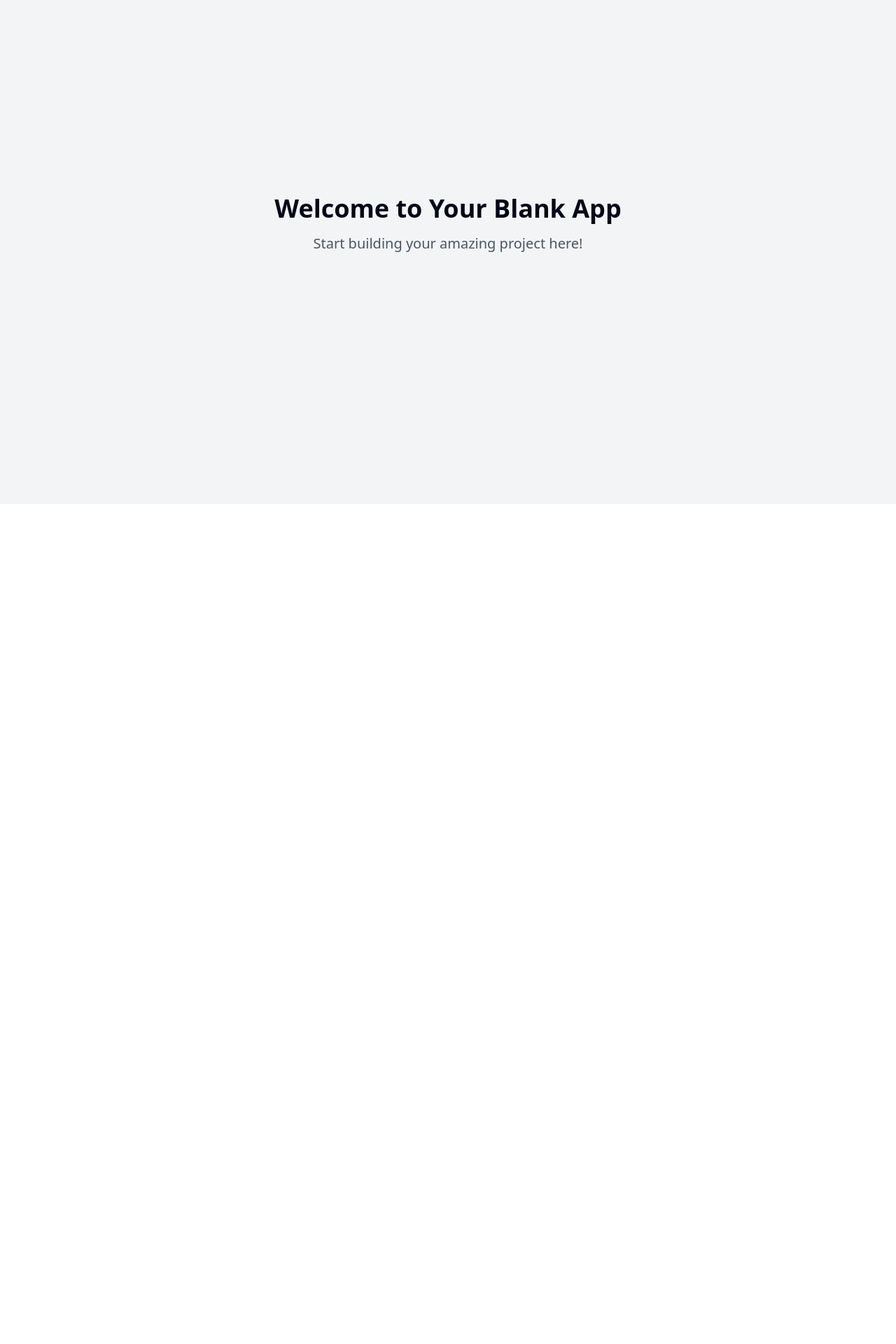
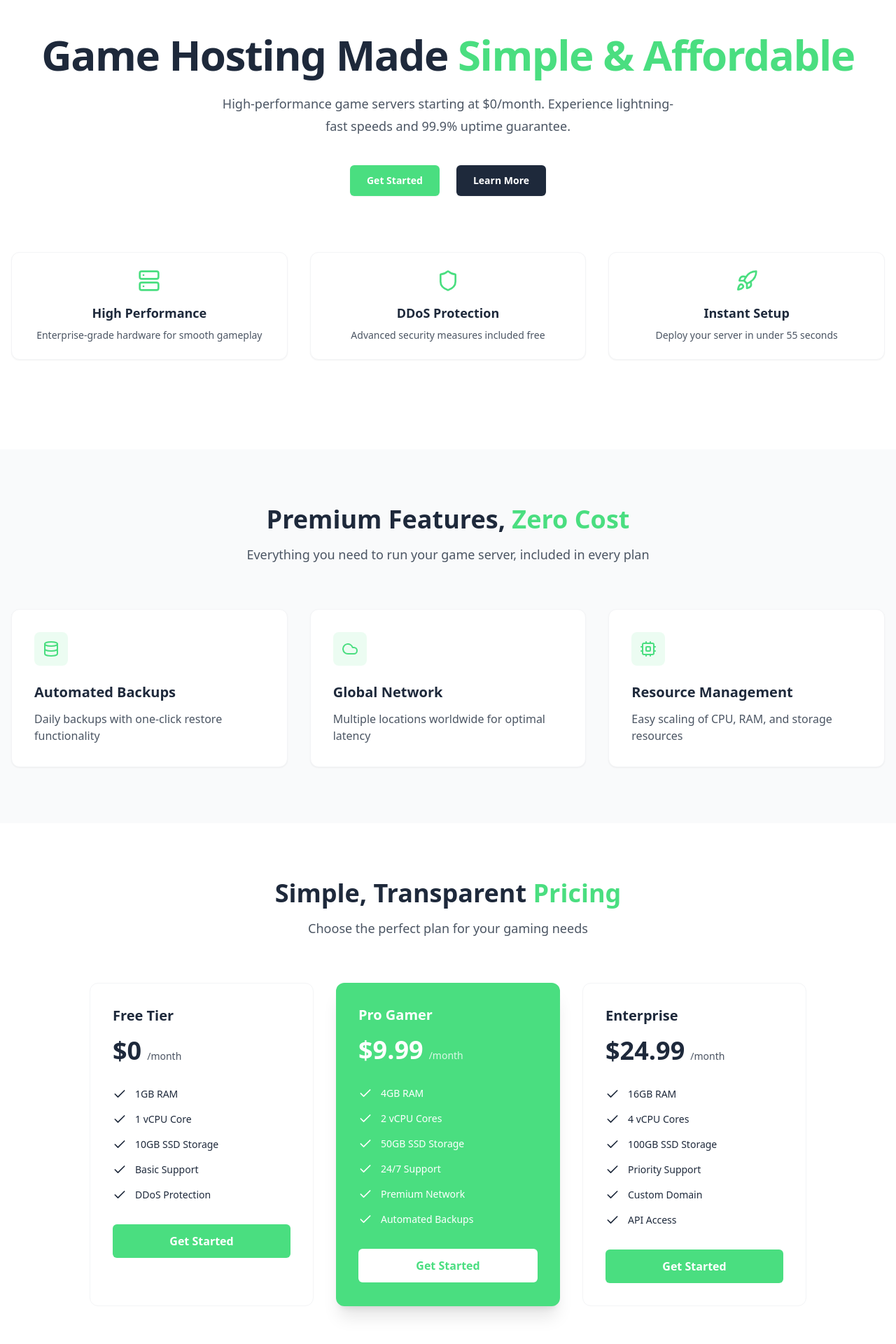
Before and after one commit to fampra/reliance-game-haven, a React (Vite) app: page / in a window 1280 px wide. Shown: the part 80-2000 px from the top of the page at 70% size. Before the commit the page ends 800 px from the top, so only its background shows below. Built offline with nearby package versions, Linux system fonts and the light colour scheme.

Commit message:
Create website for ReliHosting
Implemented a website for ReliHosting, a budget-friendly game hosting company. The project includes necessary components and configurations to support the website's functionality and design.
[skip gpt_engineer]

```diff
--- a/package.json
+++ b/package.json
@@ -45,6 +45,7 @@
     "cmdk": "^1.0.0",
     "date-fns": "^3.6.0",
     "embla-carousel-react": "^8.3.0",
+    "framer-motion": "^11.16.0",
     "input-otp": "^1.2.4",
     "lucide-react": "^0.462.0",
     "next-themes": "^0.3.0",
--- /dev/null
+++ b/src/components/Features.tsx
@@ -0,0 +1,65 @@
+import { motion } from "framer-motion";
+import { Database, Cloud, Cpu } from "lucide-react";
+
+export const Features = () => {
+  return (
+    <section id="features" className="py-20 bg-gray-50">
+      <div className="container mx-auto px-4">
+        <motion.div
+          initial={{ opacity: 0, y: 20 }}
+          whileInView={{ opacity: 1, y: 0 }}
+          viewport={{ once: true }}
+          transition={{ duration: 0.6 }}
+          className="text-center mb-16"
+        >
+          <h2 className="text-3xl font-bold text-secondary sm:text-4xl">
+            Premium Features, <span className="text-primary">Zero Cost</span>
+          </h2>
+          <p className="mt-4 text-lg text-gray-600">
+            Everything you need to run your game server, included in every plan
+          </p>
+        </motion.div>
+
+        <div className="grid grid-cols-1 md:grid-cols-3 gap-8">
+          {[
+            {
+              icon: Database,
+              title: "Automated Backups",
+              description:
+                "Daily backups with one-click restore functionality",
+            },
+            {
+              icon: Cloud,
+              title: "Global Network",
+              description:
+                "Multiple locations worldwide for optimal latency",
+            },
+            {
+              icon: Cpu,
+              title: "Resource Management",
+              description:
+                "Easy scaling of CPU, RAM, and storage resources",
+            },
+          ].map((feature, index) => (
+            <motion.div
+              key={feature.title}
+              initial={{ opacity: 0, y: 20 }}
+              whileInView={{ opacity: 1, y: 0 }}
+              viewport={{ once: true }}
+              transition={{ duration: 0.5, delay: index * 0.1 }}
+              className="relative p-8 bg-white rounded-xl shadow-sm border border-gray-100 hover:shadow-md transition-shadow"
+            >
+              <div className="flex items-center justify-center w-12 h-12 bg-primary/10 rounded-lg mb-6">
+                <feature.icon className="h-6 w-6 text-primary" />
+              </div>
+              <h3 className="text-xl font-semibold text-secondary mb-3">
+                {feature.title}
+              </h3>
+              <p className="text-gray-600">{feature.description}</p>
+            </motion.div>
+          ))}
+        </div>
+      </div>
+    </section>
+  );
+};
--- /dev/null
+++ b/src/components/Hero.tsx
@@ -0,0 +1,85 @@
+import { motion } from "framer-motion";
+import { Server, Rocket, Shield } from "lucide-react";
+
+export const Hero = () => {
+  return (
+    <section className="relative overflow-hidden bg-white py-20 sm:py-32">
+      <div className="container mx-auto px-4">
+        <motion.div
+          initial={{ opacity: 0, y: 20 }}
+          animate={{ opacity: 1, y: 0 }}
+          transition={{ duration: 0.6 }}
+          className="text-center"
+        >
+          <h1 className="text-4xl font-bold tracking-tight text-secondary sm:text-6xl">
+            Game Hosting Made{" "}
+            <span className="text-primary">Simple & Affordable</span>
+          </h1>
+          <p className="mt-6 text-lg leading-8 text-gray-600 max-w-2xl mx-auto">
+            High-performance game servers starting at $0/month. Experience
+            lightning-fast speeds and 99.9% uptime guarantee.
+          </p>
+          <div className="mt-10 flex items-center justify-center gap-6">
+            <motion.a
+              whileHover={{ scale: 1.05 }}
+              whileTap={{ scale: 0.95 }}
+              href="#pricing"
+              className="rounded-md bg-primary px-6 py-3 text-sm font-semibold text-white shadow-sm hover:bg-primary/90 transition-colors"
+            >
+              Get Started
+            </motion.a>
+            <motion.a
+              whileHover={{ scale: 1.05 }}
+              whileTap={{ scale: 0.95 }}
+              href="#features"
+              className="rounded-md bg-secondary px-6 py-3 text-sm font-semibold text-white shadow-sm hover:bg-secondary/90 transition-colors"
+            >
+              Learn More
+            </motion.a>
+          </div>
+        </motion.div>
+
+        <motion.div
+          initial={{ opacity: 0, y: 40 }}
+          animate={{ opacity: 1, y: 0 }}
+          transition={{ duration: 0.6, delay: 0.2 }}
+          className="mt-20 grid grid-cols-1 gap-8 sm:grid-cols-3"
+        >
+          {[
+            {
+              icon: Server,
+              title: "High Performance",
+              description: "Enterprise-grade hardware for smooth gameplay",
+            },
+            {
+              icon: Shield,
+              title: "DDoS Protection",
+              description: "Advanced security measures included free",
+            },
+            {
+              icon: Rocket,
+              title: "Instant Setup",
+              description: "Deploy your server in under 55 seconds",
+            },
+          ].map((feature, index) => (
+            <motion.div
+              key={feature.title}
+              initial={{ opacity: 0, y: 20 }}
+              animate={{ opacity: 1, y: 0 }}
+              transition={{ duration: 0.4, delay: 0.3 + index * 0.1 }}
+              className="flex flex-col items-center p-6 bg-white rounded-xl shadow-sm border border-gray-100"
+            >
+              <feature.icon className="h-8 w-8 text-primary mb-4" />
+              <h3 className="text-lg font-semibold text-secondary">
+                {feature.title}
+              </h3>
+              <p className="mt-2 text-sm text-gray-600 text-center">
+                {feature.description}
+              </p>
+            </motion.div>
+          ))}
+        </motion.div>
+      </div>
+    </section>
+  );
+};
--- /dev/null
+++ b/src/components/Pricing.tsx
@@ -0,0 +1,106 @@
+import { motion } from "framer-motion";
+import { Check } from "lucide-react";
+
+export const Pricing = () => {
+  return (
+    <section id="pricing" className="py-20 bg-white">
+      <div className="container mx-auto px-4">
+        <motion.div
+          initial={{ opacity: 0, y: 20 }}
+          whileInView={{ opacity: 1, y: 0 }}
+          viewport={{ once: true }}
+          transition={{ duration: 0.6 }}
+          className="text-center mb-16"
+        >
+          <h2 className="text-3xl font-bold text-secondary sm:text-4xl">
+            Simple, Transparent <span className="text-primary">Pricing</span>
+          </h2>
+          <p className="mt-4 text-lg text-gray-600">
+            Choose the perfect plan for your gaming needs
+          </p>
+        </motion.div>
+
+        <div className="grid grid-cols-1 md:grid-cols-3 gap-8 max-w-5xl mx-auto">
+          {[
+            {
+              name: "Free Tier",
+              price: "0",
+              features: [
+                "1GB RAM",
+                "1 vCPU Core",
+                "10GB SSD Storage",
+                "Basic Support",
+                "DDoS Protection",
+              ],
+              highlighted: false,
+            },
+            {
+              name: "Pro Gamer",
+              price: "9.99",
+              features: [
+                "4GB RAM",
+                "2 vCPU Cores",
+                "50GB SSD Storage",
+                "24/7 Support",
+                "Premium Network",
+                "Automated Backups",
+              ],
+              highlighted: true,
+            },
+            {
+              name: "Enterprise",
+              price: "24.99",
+              features: [
+                "16GB RAM",
+                "4 vCPU Cores",
+                "100GB SSD Storage",
+                "Priority Support",
+                "Custom Domain",
+                "API Access",
+              ],
+              highlighted: false,
+            },
+          ].map((plan, index) => (
+            <motion.div
+              key={plan.name}
+              initial={{ opacity: 0, y: 20 }}
+              whileInView={{ opacity: 1, y: 0 }}
+              viewport={{ once: true }}
+              transition={{ duration: 0.5, delay: index * 0.1 }}
+              className={`relative p-8 rounded-xl ${
+                plan.highlighted
+                  ? "bg-primary text-white shadow-xl scale-105"
+                  : "bg-white text-secondary border border-gray-100"
+              }`}
+            >
+              <h3 className="text-xl font-semibold mb-4">{plan.name}</h3>
+              <div className="flex items-baseline mb-8">
+                <span className="text-4xl font-bold">${plan.price}</span>
+                <span className="ml-2 text-sm opacity-80">/month</span>
+              </div>
+              <ul className="space-y-4 mb-8">
+                {plan.features.map((feature) => (
+                  <li key={feature} className="flex items-center">
+                    <Check className="h-5 w-5 mr-3 flex-shrink-0" />
+                    <span className="text-sm">{feature}</span>
+                  </li>
+                ))}
+              </ul>
+              <motion.button
+                whileHover={{ scale: 1.05 }}
+                whileTap={{ scale: 0.95 }}
+                className={`w-full py-3 px-6 rounded-md font-semibold transition-colors ${
+                  plan.highlighted
+                    ? "bg-white text-primary hover:bg-gray-100"
+                    : "bg-primary text-white hover:bg-primary/90"
+                }`}
+              >
+                Get Started
+              </motion.button>
+            </motion.div>
+          ))}
+        </div>
+      </div>
+    </section>
+  );
+};
--- a/src/pages/Index.tsx
+++ b/src/pages/Index.tsx
@@ -1,13 +1,20 @@
-// Update this page (the content is just a fallback if you fail to update the page)
+import { motion } from "framer-motion";
+import { Hero } from "@/components/Hero";
+import { Features } from "@/components/Features";
+import { Pricing } from "@/components/Pricing";
 
 const Index = () => {
   return (
-    <div className="min-h-screen flex items-center justify-center bg-gray-100">
-      <div className="text-center">
-        <h1 className="text-4xl font-bold mb-4">Welcome to Your Blank App</h1>
-        <p className="text-xl text-gray-600">Start building your amazing project here!</p>
-      </div>
-    </div>
+    <motion.div
+      initial={{ opacity: 0 }}
+      animate={{ opacity: 1 }}
+      transition={{ duration: 0.5 }}
+      className="min-h-screen bg-white"
+    >
+      <Hero />
+      <Features />
+      <Pricing />
+    </motion.div>
   );
 };
 
--- a/tailwind.config.ts
+++ b/tailwind.config.ts
@@ -12,85 +12,72 @@ export default {
   theme: {
     container: {
       center: true,
-			padding: '2rem',
+      padding: "2rem",
       screens: {
-				'2xl': '1400px'
-			}
+        "2xl": "1400px",
+      },
     },
     extend: {
       colors: {
-				border: 'hsl(var(--border))',
-				input: 'hsl(var(--input))',
-				ring: 'hsl(var(--ring))',
-				background: 'hsl(var(--background))',
-				foreground: 'hsl(var(--foreground))',
+        border: "hsl(var(--border))",
+        input: "hsl(var(--input))",
+        ring: "hsl(var(--ring))",
+        background: "hsl(var(--background))",
+        foreground: "hsl(var(--foreground))",
         primary: {
-					DEFAULT: 'hsl(var(--primary))',
-					foreground: 'hsl(var(--primary-foreground))'
+          DEFAULT: "#4ADE80",
+          foreground: "#FFFFFF",
         },
         secondary: {
-					DEFAULT: 'hsl(var(--secondary))',
-					foreground: 'hsl(var(--secondary-foreground))'
+          DEFAULT: "#1E293B",
+          foreground: "#FFFFFF",
         },
         destructive: {
-					DEFAULT: 'hsl(var(--destructive))',
-					foreground: 'hsl(var(--destructive-foreground))'
+          DEFAULT: "hsl(var(--destructive))",
+          foreground: "hsl(var(--destructive-foreground))",
         },
         muted: {
-					DEFAULT: 'hsl(var(--muted))',
-					foreground: 'hsl(var(--muted-foreground))'
+          DEFAULT: "hsl(var(--muted))",
+          foreground: "hsl(var(--muted-foreground))",
         },
         accent: {
-					DEFAULT: 'hsl(var(--accent))',
-					foreground: 'hsl(var(--accent-foreground))'
+          DEFAULT: "hsl(var(--accent))",
+          foreground: "hsl(var(--accent-foreground))",
         },
         popover: {
-					DEFAULT: 'hsl(var(--popover))',
-					foreground: 'hsl(var(--popover-foreground))'
+          DEFAULT: "hsl(var(--popover))",
+          foreground: "hsl(var(--popover-foreground))",
         },
         card: {
-					DEFAULT: 'hsl(var(--card))',
-					foreground: 'hsl(var(--card-foreground))'
+          DEFAULT: "hsl(var(--card))",
+          foreground: "hsl(var(--card-foreground))",
         },
-				sidebar: {
-					DEFAULT: 'hsl(var(--sidebar-background))',
-					foreground: 'hsl(var(--sidebar-foreground))',
-					primary: 'hsl(var(--sidebar-primary))',
-					'primary-foreground': 'hsl(var(--sidebar-primary-foreground))',
-					accent: 'hsl(var(--sidebar-accent))',
-					'accent-foreground': 'hsl(var(--sidebar-accent-foreground))',
-					border: 'hsl(var(--sidebar-border))',
-					ring: 'hsl(var(--sidebar-ring))'
-				}
-			},
-			borderRadius: {
-				lg: 'var(--radius)',
-				md: 'calc(var(--radius) - 2px)',
-				sm: 'calc(var(--radius) - 4px)'
       },
       keyframes: {
-				'accordion-down': {
-					from: {
-						height: '0'
+        "fade-up": {
+          "0%": {
+            opacity: "0",
+            transform: "translateY(10px)",
           },
-					to: {
-						height: 'var(--radix-accordion-content-height)'
-					}
+          "100%": {
+            opacity: "1",
+            transform: "translateY(0)",
           },
-				'accordion-up': {
-					from: {
-						height: 'var(--radix-accordion-content-height)'
         },
-					to: {
-						height: '0'
-					}
-				}
+        "fade-in": {
+          "0%": {
+            opacity: "0",
+          },
+          "100%": {
+            opacity: "1",
+          },
+        },
       },
       animation: {
-				'accordion-down': 'accordion-down 0.2s ease-out',
-				'accordion-up': 'accordion-up 0.2s ease-out'
-			}
-		}
+        "fade-up": "fade-up 0.5s ease-out",
+        "fade-in": "fade-in 0.3s ease-out",
+      },
+    },
   },
   plugins: [require("tailwindcss-animate")],
 } satisfies Config;
```
Also changed, not shown: 1 other file (tests, documents, lock files or other folders). Lines whose indentation alone changed are shown as unchanged.
